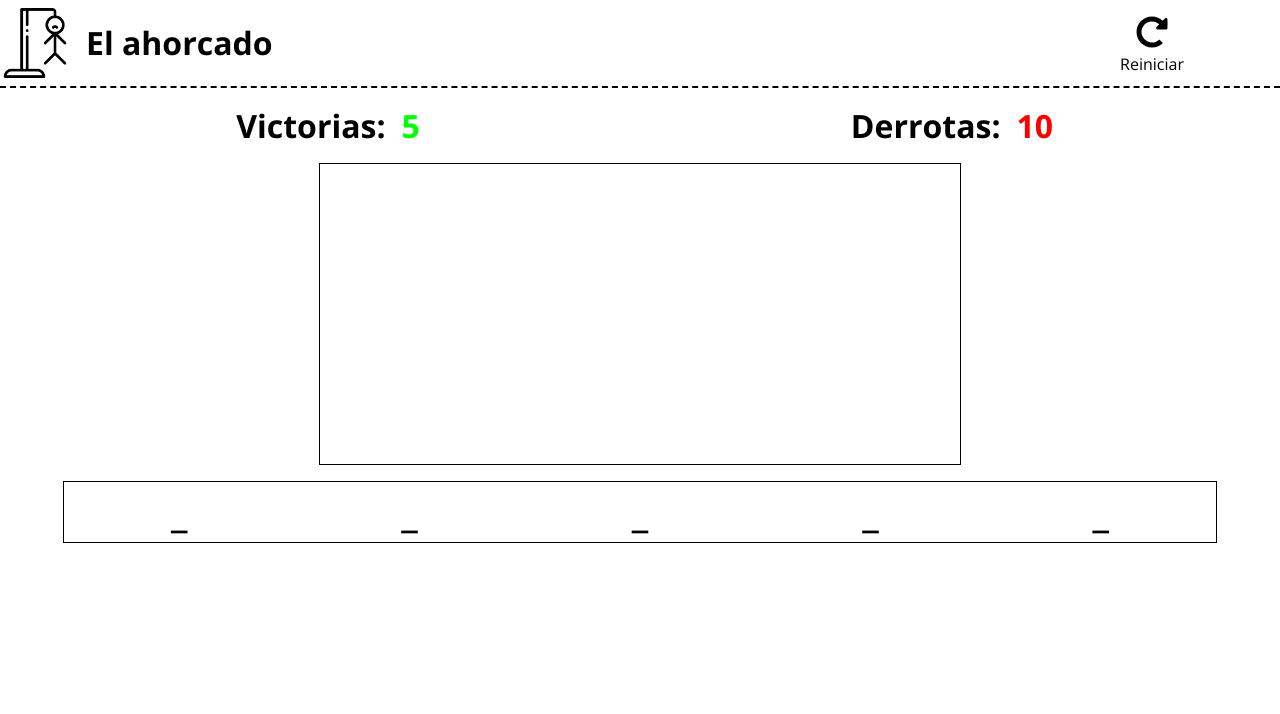
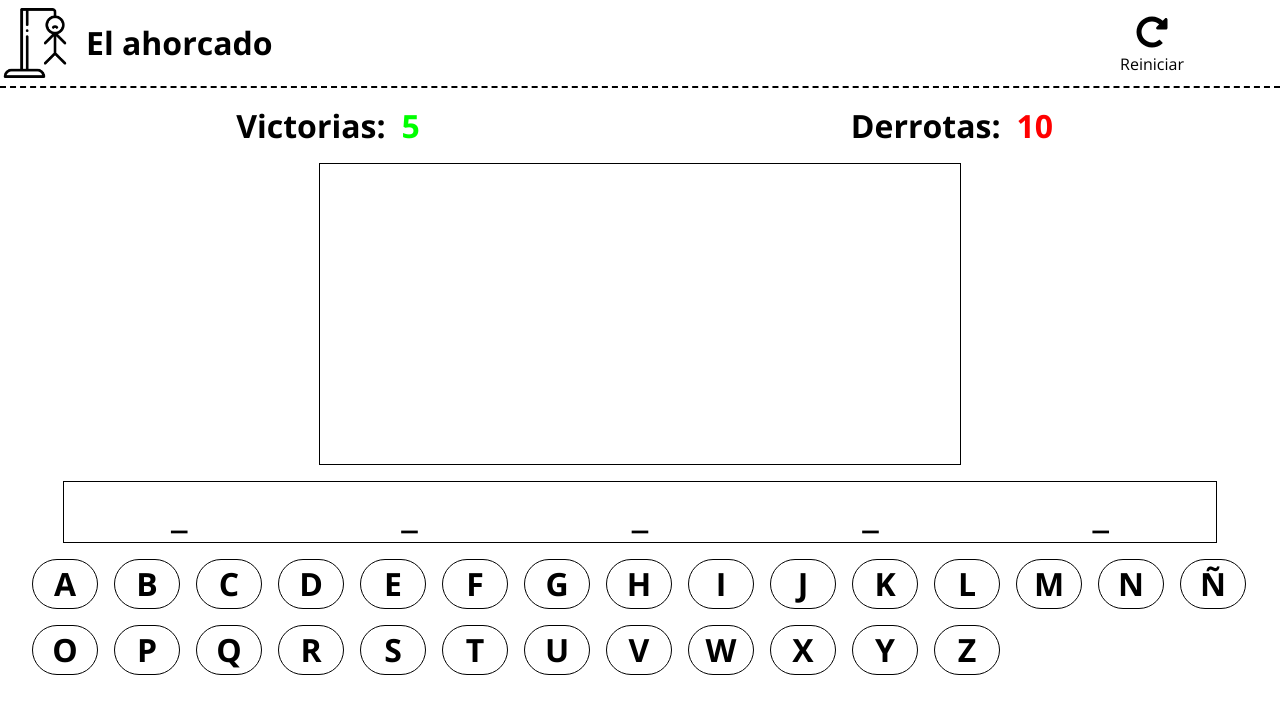
Before and after one commit to aresinodev/el_ahorcado_vue, a Vue app: page / in a window 1280 px wide. Shown: the top 714 px of the page. Built offline with nearby package versions, Linux system fonts and the light colour scheme.

Commit message:
Commit #1 16/01/2020
- Creado diseño del componente Keyboard.

```diff
--- a/src/App.vue
+++ b/src/App.vue
@@ -4,7 +4,7 @@
     <app-score :wins="5" :defeats="10"></app-score>
     <app-picture></app-picture>
     <app-word :word="'coche'"></app-word>
-    <!-- <app-keyboard></app-keyboard> -->
+    <app-keyboard></app-keyboard>
   </div>
 </template>
 
@@ -13,7 +13,7 @@ import Header from '@/components/Header';
 import Score from '@/components/Score';
 import Picture from '@/components/Picture';
 import Word from "@/components/Word";
-// import Keyboard from "@/components/Keyboard";
+import Keyboard from "@/components/Keyboard";
 
 export default {
   name: "app",
@@ -22,7 +22,7 @@ export default {
     "app-score": Score,
     "app-picture": Picture,
     "app-word": Word,
-    // "app-keyboard": Keyboard
+    "app-keyboard": Keyboard
   }
 }
 </script>
--- a/src/components/Keyboard.vue
+++ b/src/components/Keyboard.vue
@@ -1,16 +1,50 @@
 <template lang="html">
-    <div class="keyboard">Keyboard component</div>
+    <div class="keyboard">
+        <div class="keyboard-key" v-for="(letter, index) in alphabet"
+             :key="index" @click="pressLetter(letter)">{{ letter }}</div>
+    </div>
 </template>
 
 <script lang="js">
 export default {
     name: "keyboard",
     data() {
-        return {}
-    }
+        return {
+            alphabet: [ "A", "B", "C", "D", "E", "F", "G", "H", "I", "J", "K", "L", "M", "N", "Ñ", "O", "P", "Q", "R", "S", "T", "U", "V", "W", "X", "Y", "Z" ]
+        }
+    },
+    methods: {
+        pressLetter: function (letter) {
+            console.log("Letra pulsada", letter);
+        }
+    },
 }
 </script>
 
 <style lang="scss">
 @import "../styles/_variables.scss";
+
+.keyboard {
+    display: flex;
+    flex-wrap: wrap;
+    justify-content: flex-start;
+    align-items: center;
+    margin-top: 1em;
+    padding-left: 2em;
+
+    &-key {
+        width: 2em;
+        height: 1.5em;
+        display: flex;
+        justify-content: center;
+        align-items: center;
+        border: 1px solid get-color("black");
+        border-radius: 25px;
+        font-weight: bold;
+        font-size: 2em;
+        cursor: pointer;
+        margin-right: .5em;
+        margin-bottom: .5em;
+    }
+}
 </style>
--- a/src/components/Word.vue
+++ b/src/components/Word.vue
@@ -15,6 +15,9 @@ export default {
         word: {
             type: String,
             required: true
+        },
+        letterToCheck: {
+            type: String
         }
     },
     data() {
```
